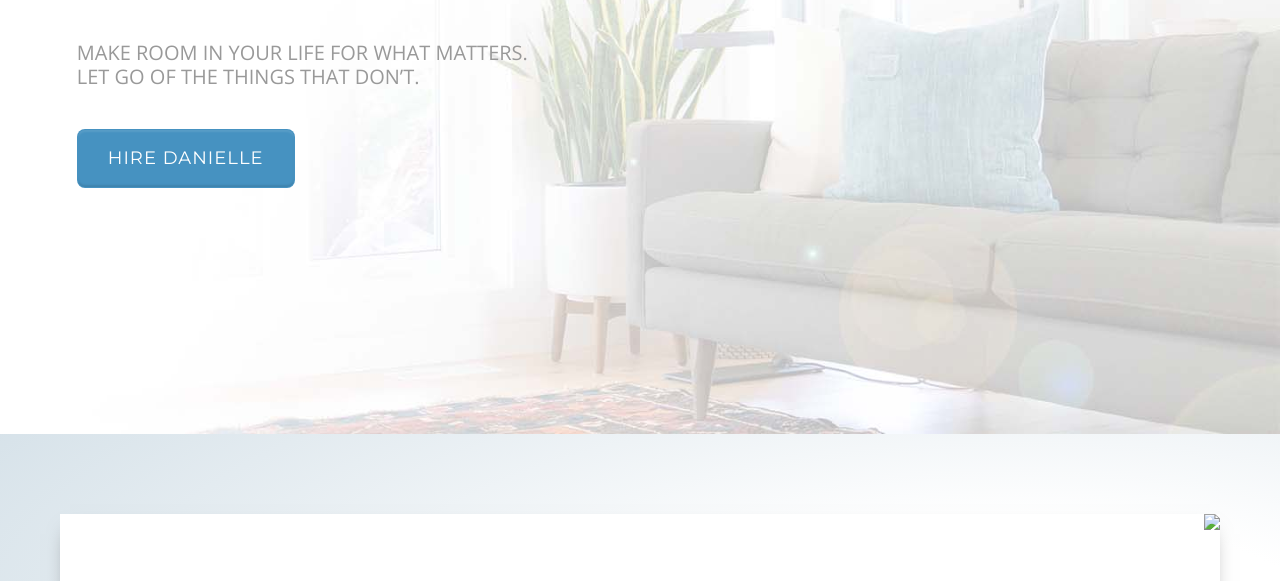
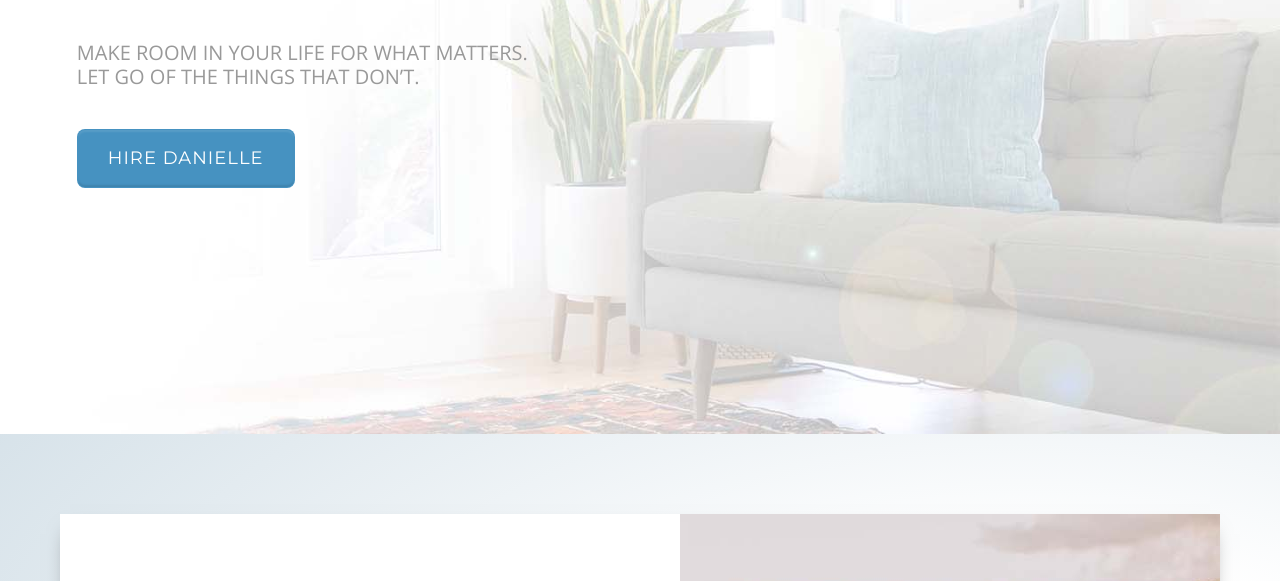
Before and after one commit to mattmink/website-declutter, a website built with Vite: page index.html in a window 1280 px wide. Shown: the part 366-947 px from the top of the page. Built offline with nearby package versions, Linux system fonts and the light colour scheme; files whose address does not match are found by name.

Commit message:
fix static asset paths

```diff
--- a/index.html
+++ b/index.html
@@ -37,7 +37,7 @@
                     </div>
                 </div>
                 <div>
-                    <img src="./assets/images/mink-family.jpg" srcset="./assets/images/mink-family.jpg, ./assets/images/mink-family@2x.jpg 2x" />
+                    <img src="/images/mink-family.jpg" srcset="/images/mink-family.jpg, /images/mink-family@2x.jpg 2x" />
                 </div>
             </div>
         </div>
--- a/scss/_base.scss
+++ b/scss/_base.scss
@@ -1,5 +1,5 @@
 body {
-    background-image: url(../assets/images/bg.jpg);
+    background-image: url(/images/bg.jpg);
     background-size: cover;
     background-position: right bottom;
     background-repeat: no-repeat;
@@ -7,7 +7,7 @@ body {
     background-attachment: fixed;
 
     @include media2x {
-        background-image: url(../assets/images/bg@2x.jpg);
+        background-image: url(/images/bg@2x.jpg);
     }
 }
 
```
Also changed, not shown: public/images/bg.jpg (renamed from assets/images/bg.jpg), public/images/bg@2x.jpg (renamed from assets/images/bg@2x.jpg), public/images/mink-family.jpg (renamed from assets/images/mink-family-1.jpg), public/images/mink-family@2x.jpg (renamed from assets/images/mink-family@2x.jpg), public/images/subtle-prism.svg (renamed from assets/images/subtle-prism.svg).
